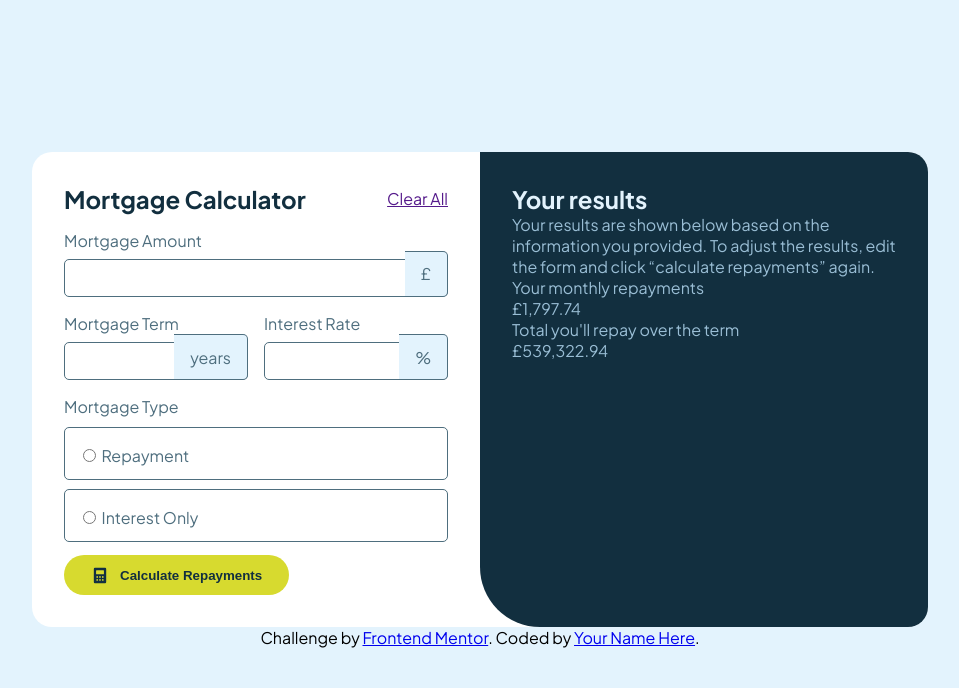
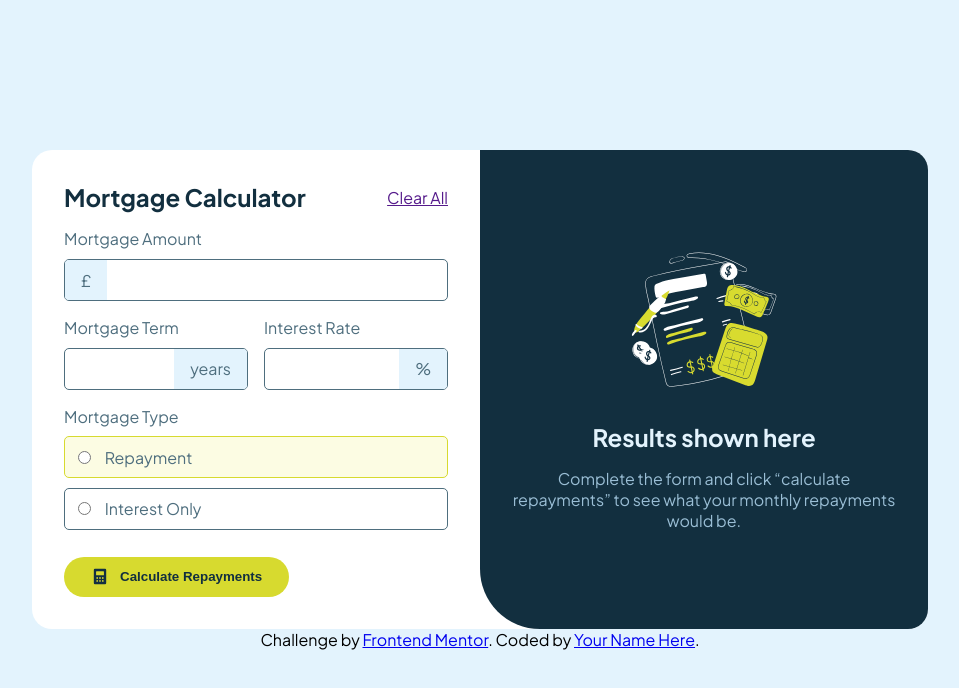
Before and after one commit to angela-tylee/mortgage-repayment-calculator, a plain HTML site: page index.html in a window 1280 px wide. Shown: the whole page, without its empty margins (160-1119 px from the left). Drawn offline with Linux system fonts and the light colour scheme.

Commit message:
updated HTML CSS

```diff
--- a/index.html
+++ b/index.html
@@ -18,13 +18,15 @@
         <h1>Mortgage Calculator</h1>
         <a href="">Clear All</a>
       </div>
+
       <div class="input-block">
         <label for="amount">Mortgage Amount</label>
-        <div class="input-group">
+        <div class="input-group input-group-1">
           <input type="number" id="amount" class="input-amount">
           <div class="unit"><span>£</span></div>
         </div>
       </div>
+
       <div class="input-block">
         <div>
           <label for="term">Mortgage Term</label>
@@ -33,21 +35,22 @@
             <div class="unit"><span>years</span></div>
           </div>
         </div>
-        <di >
+        <div>
           <label for="rate">Interest Rate</label>
           <div class="input-group">
             <input type="number" id="rate" class="input-rate">
             <div class="unit"><span>%</span></div>
           </div>
         </div>
+      </div>
 
       <div class="input-block">
         <label for="">Mortgage Type</label>
-        <div class="input-radio-group">
+        <div class="input-group">
           <input type="radio" id="type" name="type" class="input-type">
           <label for="type">Repayment</label>
         </div>
-        <div class="input-radio-group">
+        <div class="input-group">
           <input type="radio" id="type" name="type" class="input-type">
           <label for="type">Interest Only</label>
         </div>
@@ -60,31 +63,35 @@
 
     <div class="result">
       <!-- Empty results start -->
-      <!-- <div>
+      <div class="result-empty">
+        <div class="result-empty-img">
           <img src="./assets/images/illustration-empty.svg" alt="">
         </div>
         <h1>Results shown here</h1>
         <p>
           Complete the form and click “calculate repayments” to see what
           your monthly repayments would be.
-      </p> -->
+        </p>
+      </div>
       <!-- Empty results end -->
       <!-- Completed results start -->
+      <!-- <div class="result-completed">
         <h1>Your results</h1>
         <p>
           Your results are shown below based on the information you provided.
           To adjust the results, edit the form and click “calculate repayments” again.
         </p>
-      <div>
-        <div>
+        <div class="calculated-result">
+          <div class="monthly-repayment-container">
             <p>Your monthly repayments</p>
-          <p>£1,797.74</p>
+            <p class="monthly-repayment">£1,797.74</p>
           </div>
-        <div>
+          <div class="total-repayment-container">
             <p>Total you'll repay over the term</p>
-          <p>£539,322.94</p>
+            <p class="total-repayment">£539,322.94</p>
           </div>
         </div>
+      </div> -->
       <!-- Completed results end -->
     </div>
 </div>
--- a/style.css
+++ b/style.css
@@ -55,13 +55,14 @@ body, h1, p {
   background-color: var(--white);
 }
 
+/* .calculator starts */
+
 .calculator,
 .result {
   padding: 2em;
 }
 
 .calculator {
-  /* background-color: var(--white); */
   color: var(--slate-700);
 }
 
@@ -81,17 +82,14 @@ body, h1, p {
   box-sizing: border-box;
 }
 
-.calculator input,
-.input-radio-group {
-  padding: 0.8em;
-  border-radius: 5px;
-  border: solid 1px var(--slate-700);
-  margin-top: 0.6em;
+.calculator input {
+  border: 0;
+  margin: 1em;
 }
 
-/* .calculator label {
-  margin-bottom: 10px;
-} */
+.calculator input:focus {
+  outline: 0;
+}
 
 .input-block:nth-of-type(3){
   display: none;
@@ -100,37 +98,74 @@ body, h1, p {
   gap: 1em;
 }
 
-.input-block, button {
+.input-block {
   margin-top: 1em;
 }
 
 .input-group {
-  position: relative;
+  height: 40px;
+  border-radius: 5px;
+  border: solid 1px var(--slate-700);
+  margin-top: 0.6em;
+  overflow: hidden;
+  display: flex;
+  align-items: center;
 }
 
 .input-group .unit {
-  position: absolute;
-  top: 0;
-  right: 0;
   height: 100%;
   display: flex;
   justify-content: center;
   align-items: center;
   padding: 0.5em 1em;
-  box-sizing: border-box;
   background-color: var(--slate-100);
-  border-radius: 0 5px 5px 0;
-  border: solid 1px var(--slate-700);
-  border-left: 0;
 }
 
+.input-group-1 {
+  flex-flow: row-reverse;
+}
 
+.input-block:last-of-type .input-group:first-of-type {
+  border: solid 1px var(--lime);
+  background-color: hsl(60, 81%, 94%);
+}
+
+/* input[type="radio"] {
+  accent-color: var(--lime);
+}
+
+input[type="radio"]:active {
+  outline: 0;
+  box-shadow: 0;
+  background: none;
+} */
+
+input[type="radio"] {
+  /* appearance: none; */
+
+  /* border-radius: 50%; */
+  /* width: 16px; */
+  /* height: 16px; */
+  accent-color: var(--lime);
+  border: 2px solid #999;
+  transition: 0.2s all linear;
+  /* margin-right: 5px; */
+
+  /* position: relative;
+  top: 4px; */
+}
+
+input[type="radio"]:checked {
+  background-color: white;
+  border: 6px solid black;
+}
 
 button {
   height: 40px;
   border: 0;
   background-color: var(--lime);
   border-radius: 30px;
+  margin-top: 2em;
   padding: 0.8em 2em;
   display: flex;
   align-items: center;
@@ -143,6 +178,10 @@ button img {
   height: 100%;
 }
 
+/* .calculator ends */
+
+/* .result-completed starts */
+
 .result {
   background-color: var(--slate-900);
   color: var(--slate-300);
@@ -153,3 +192,70 @@ button img {
   font-size: 1.5rem;
   color: var(--slate-100)
 }
+
+.result-completed p {
+  margin-top: 1em;
+}
+
+.calculated-result {
+  margin-top: 2em;
+  background-color: hsl(201, 72%, 8%);
+  border-radius: 10px;
+  border-top: solid 4px var(--lime);
+  padding: 2em;
+}
+
+.calculated-result p {
+  margin-top: 0;
+}
+
+.monthly-repayment-container {
+  margin-bottom: 2em;
+}
+
+.monthly-repayment {
+  color: var(--lime);
+  font-size: 2.5rem;
+  font-weight: 700;
+  margin-top: 1rem;
+}
+
+.total-repayment-container {
+  padding-top: 2em;
+  border-top: solid 1px var(--slate-300);
+}
+
+.total-repayment {
+  color: var(--white);
+  font-size: 1.2rem;
+  font-weight: 600;
+  margin-top: 1rem;
+}
+
+/* .result-completed ends */
+
+/* .result-empty starts */
+
+.result-empty {
+  height: 100%;
+  display: flex;
+  flex-direction: column;
+  justify-content: center;
+  align-items: center;
+  text-align: center;
+}
+
+.result-empty-img {
+  width: 40%;
+}
+
+.result-empty-img img {
+  width: 100%;
+}
+
+.result-empty h1,
+.result-empty p {
+  margin-top: 1rem;
+}
+
+/* .result-empty ends */
```
Lines whose indentation alone changed are shown as unchanged.
